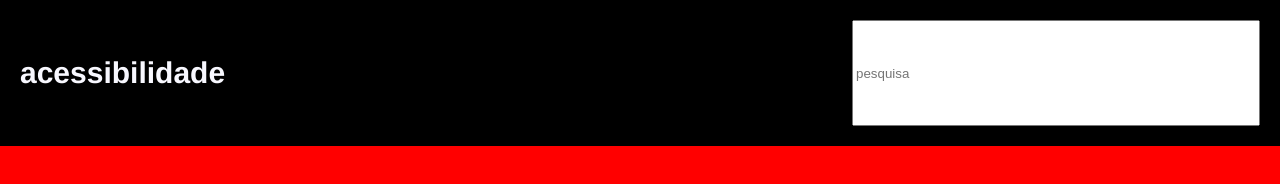
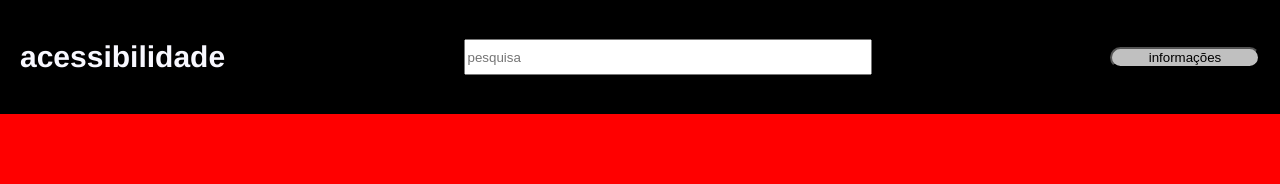
Before and after one commit to gustavoschineider-debug/projeto-teste-, a plain HTML site: page index.html in a window 1280 px wide. Drawn offline with Linux system fonts and the light colour scheme.

Commit message:
arrumado tamanho do css

```diff
--- a/index.html
+++ b/index.html
@@ -10,6 +10,7 @@
         <header>
             <h1>acessibilidade</h1>
             <input type="text" placeholder="pesquisa">
+            <button>informações</button>
         </header>
         <main>
             <section>
--- a/style.css
+++ b/style.css
@@ -16,7 +16,7 @@ font-size: 30px;
 }
 input{
 width: 400px;
-height: 100px;
+height: 30px;
 }
 button{
 background-color: silver;
```
